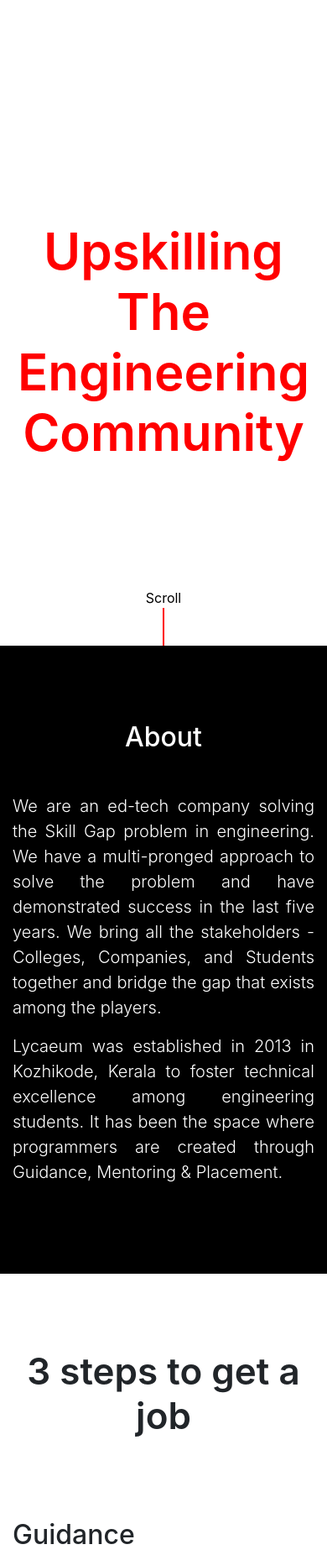
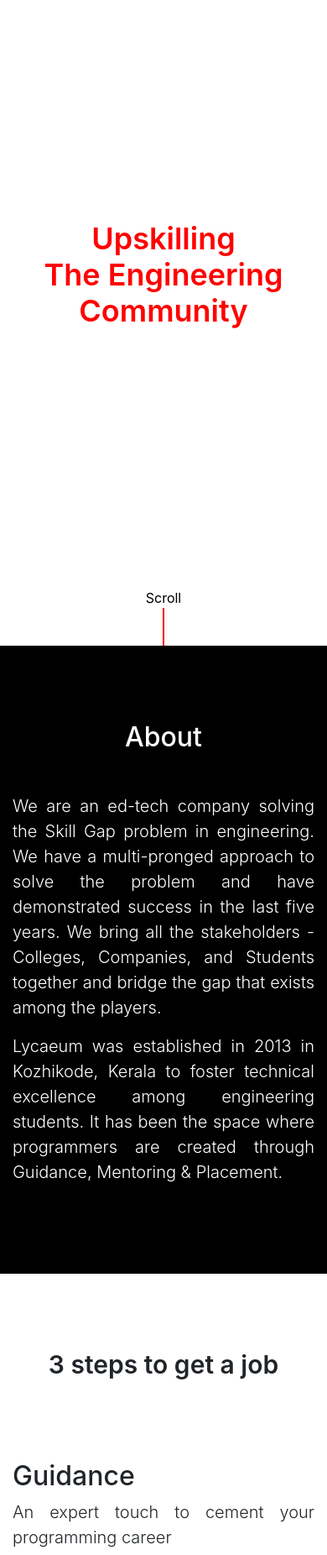
Before and after one commit to nishalillustration/lycaeumlandingpage, a website with bundled scripts: page index.html in a window 390 px wide. Shown: the part 75-1927 px from the top of the page at 84% size. Built offline with nearby package versions, Linux system fonts and the light colour scheme.

Commit message:
responsive style added

```diff
--- a/scss/main.scss
+++ b/scss/main.scss
@@ -120,3 +120,28 @@
         }
     }
 }
+
+/* rwd css started */
+
+@media (max-width: 320px) {
+
+    header h1{
+        font-size: 30px !important;
+    }
+}
+@media (max-width: 767.98px) {
+
+   header h1 {
+        font-size: 36px;
+    }
+    h2.head{
+        font-size: 30px;
+    }
+
+}
+
+@media (max-width: 1199.98px) {
+
+}
+
+/* rwd css end */
```
Also changed, not shown: css/main.css, 1 other file.
